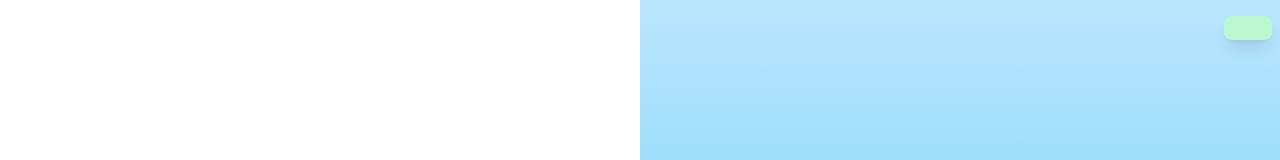
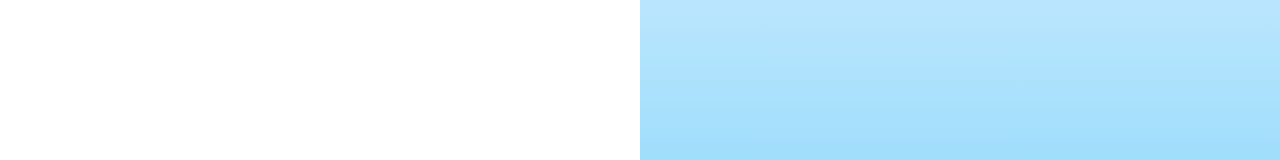
Before and after one commit to RED10xofficial/doctor, a Next.js app: page /login in a window 1280 px wide. Shown: the top 160 px of the page. Built offline with nearby package versions, Linux system fonts and the light colour scheme.

Commit message:
fix(snackbar): fix for always on snackbar in header

```diff
--- a/app/components/Snackbar.tsx
+++ b/app/components/Snackbar.tsx
@@ -1,8 +1,8 @@
-"use client"
+"use client";
 import { createContext, useContext, useEffect, useState } from "react";
 
 type SnackbarProps = {
-  message: string;
+  message: string | null;
   type: "success" | "error";
   onClose: () => void;
 };
@@ -33,7 +33,7 @@ export const SnackbarProvider: React.FC<SnackbarContextProviderProps> = ({
   children,
 }) => {
   const [snackbarOpen, setSnackbarOpen] = useState(false);
-  const [message, setMessage] = useState("");
+  const [message, setMessage] = useState<string | null>(null);
   const [severity, setSeverity] = useState<"error" | "success">("success");
 
   const showSnackbar = (message: string, severity: "success" | "error") => {
@@ -73,12 +73,14 @@ export default function Snackbar({ message, type, onClose }: SnackbarProps) {
 
   return (
     <div className="fixed top-4 right-2 z-50">
-      <div
-        className={`${bgColors[type]} ${textColors[type]} px-6 py-3 rounded-lg shadow-lg
+      {message && (
+        <div
+          className={`${bgColors[type]} ${textColors[type]} px-6 py-3 rounded-lg shadow-lg
                 animate-[slideUp_0.3s_ease-in-out]`}
-      >
-        {message}
-      </div>
+        >
+          {message}
+        </div>
+      )}
     </div>
   );
 }
```
